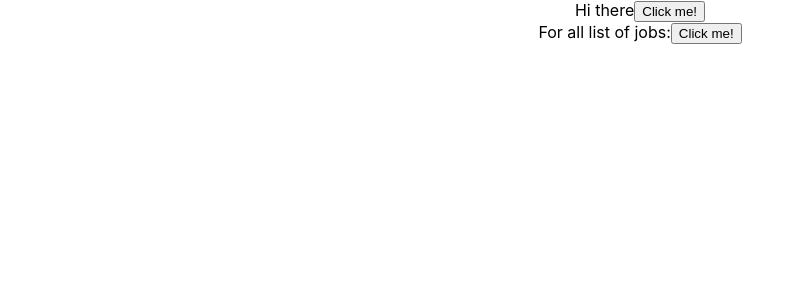
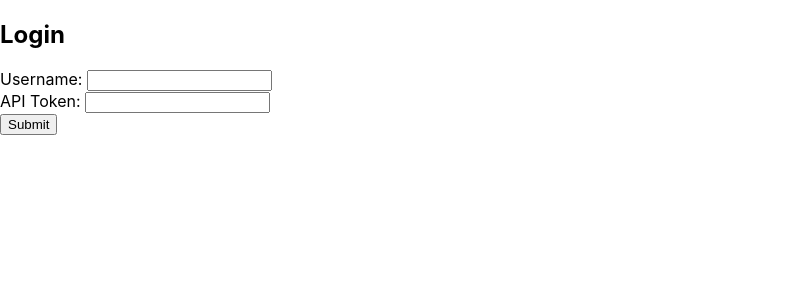
Before and after one commit to captainhaddock18/Devops-Pipeline-Monitoring-Tool, a React (Create React App) app in the folder frontend/: page / in a window 1280 px wide. Shown: the top 300 px of the page, without its empty margins (0-805 px from the left). Built offline with nearby package versions, Linux system fonts and the light colour scheme.

Commit message:
Some Additions

```diff
--- a/frontend/package.json
+++ b/frontend/package.json
@@ -14,6 +14,7 @@
     "react": "^18.3.1",
     "react-dom": "^18.3.1",
     "react-redux": "^9.1.2",
+    "react-router-dom": "^6.24.0",
     "react-scripts": "5.0.1",
     "redux": "^5.0.1",
     "web-vitals": "^2.1.4"
--- a/frontend/src/App.js
+++ b/frontend/src/App.js
@@ -1,54 +1,42 @@
 import './App.css';
 import axios from 'axios';
 import { useState } from 'react';
+import { BrowserRouter as Router, Routes, Route } from 'react-router-dom';
+import Login from './components/Login';
+import Home from './components/Home';
 
 function App() {
-
   const [jobs, setJobs] = useState([]);
 
-  let but = () =>{
+  let but = () => {
     axios.get('http://localhost:3010/thar')
-      .then(()=>{
+      .then(() => {
         console.log("GET REQUEST PERFECT");
       })
-      .catch((err)=> {
+      .catch((err) => {
         console.log(err);
-      })
-  }
+      });
+  };
 
-  let job_list = () =>{
+  let job_list = () => {
     axios.get('http://localhost:3010/get-jobs')
-    .then((response)=>{
+      .then((response) => {
         console.log("GET REQUEST PERFECT");
         setJobs(response.data);
       })
-    .catch((err)=> {
+      .catch((err) => {
         console.log(err);
-    })
-}
+      });
+  };
 
   return (
-    <div className="App">
-      Hi there
-      <button onClick={but}>Click me! </button>
-      <br></br>
-      For all list of jobs:
-      <button onClick={job_list}>Click me! </button>
-      {jobs.length > 0 && (
-      <div>
-        <h2>Jenkins Jobs</h2>
-        <ul>
-          {jobs.map((job, index) => (
-            <li key={index}>{job.name} - {job.color}</li>
-          ))}
-        </ul>
-      </div>
-    )}
-
-
-    </div>
+    <Router>
+      <Routes>
+        <Route exact path="/" element={<Login />} />
+        <Route path="/home" element={<Home />} />
+      </Routes>
+    </Router>
   );
 }
 
-
 export default App;
--- /dev/null
+++ b/frontend/src/components/Home.js
@@ -0,0 +1,44 @@
+// src/components/Home.js
+import React from 'react';
+import {useState } from 'react';
+import axios
+ from 'axios';
+const Home = () => {
+  const username = sessionStorage.getItem('username');
+  const apiToken = sessionStorage.getItem('apiToken');
+
+  const [jobs, setJobs] = useState([]);
+  let but = () => {
+    axios.get('http://localhost:3010/thar')
+      .then(() => {
+        console.log("GET REQUEST PERFECT");
+      })
+      .catch((err) => {
+        console.log(err);
+      });
+  };
+
+  let job_list = () => {
+    axios.get(`http://localhost:3010/get-jobs?username=${username}&apiToken=${apiToken}`)
+      .then((response) => {
+        console.log(response.data[0]);
+
+        // setJobs(response.data);
+      })
+      .catch((err) => {
+        console.log(err);
+      });
+
+  };
+
+  return (
+    <div>
+      <h2>Home</h2>
+      <p>Welcome, {username}!</p>
+      <p>Your API Token is: {apiToken}</p>
+      <button onClick={job_list}>Click me!</button>
+    </div>
+  );
+};
+
+export default Home;
--- /dev/null
+++ b/frontend/src/components/Login.js
@@ -0,0 +1,45 @@
+// src/components/Login.js
+import React, { useState } from 'react';
+import { useNavigate } from 'react-router-dom';
+
+const Login = () => {
+  const [username, setUsername] = useState('');
+  const [apiToken, setApiToken] = useState('');
+  const navigate = useNavigate();
+
+  const handleSubmit = (e) => {
+    e.preventDefault();
+    sessionStorage.setItem('username', username);
+    sessionStorage.setItem('apiToken', apiToken);
+    navigate('/home');
+  };
+
+  return (
+    <div>
+      <h2>Login</h2>
+      <form onSubmit={handleSubmit}>
+        <div>
+          <label>Username: </label>
+          <input
+            type="text"
+            value={username}
+            onChange={(e) => setUsername(e.target.value)}
+            required
+          />
+        </div>
+        <div>
+          <label>API Token: </label>
+          <input
+            type="text"
+            value={apiToken}
+            onChange={(e) => setApiToken(e.target.value)}
+            required
+          />
+        </div>
+        <button type="submit">Submit</button>
+      </form>
+    </div>
+  );
+};
+
+export default Login;
```
Also changed, not shown: 2 other files (tests, documents, lock files or other folders). Lines whose indentation alone changed are shown as unchanged.
